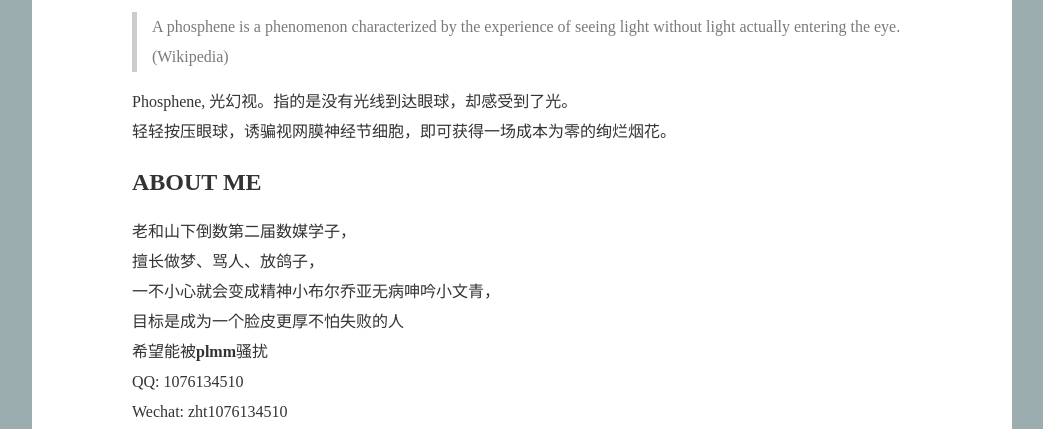
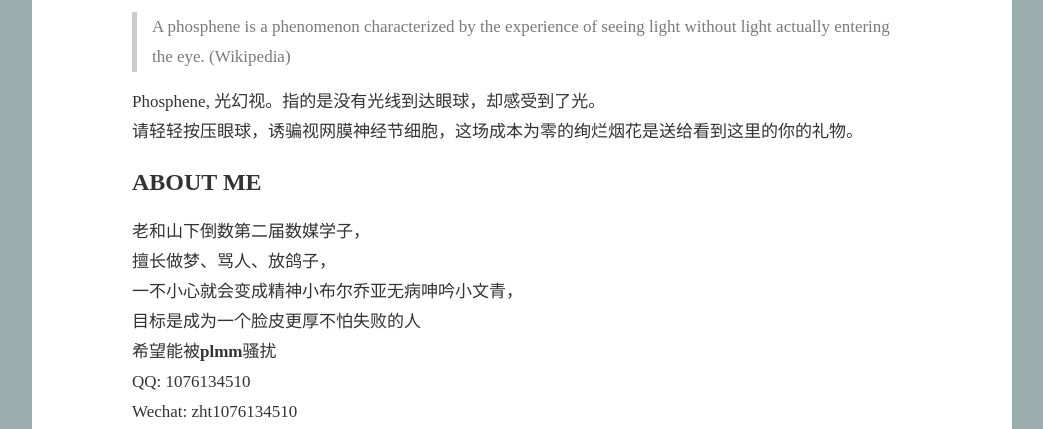
Before and after one commit to 13107FF/13107FF.github.io, a plain HTML site: page about/index.html in a window 1280 px wide. Shown: the part 364-793 px from the top of the page, without its empty margins (118-1161 px from the left). Drawn offline with nearby package versions, Linux system fonts and the light colour scheme; a web font is replaced by a local one.

Commit message:
Site updated: 2019-11-19 19:10:33

```diff
--- a/about/index.html
+++ b/about/index.html
@@ -5,14 +5,14 @@
 
   <title>about | PHOSPHENE</title>
   <meta name="viewport" content="width=device-width, initial-scale=1, maximum-scale=1">
-  <meta name="description" content="PHOSPHENE A phosphene is a phenomenon characterized by the experience of seeing light without light actually entering the eye.  (Wikipedia)  Phosphene, 光幻视。指的是没有光线到达眼球，却感受到了光。轻轻按压眼球，诱骗视网膜神经节细胞，即可获得一场成">
+  <meta name="description" content="PHOSPHENE A phosphene is a phenomenon characterized by the experience of seeing light without light actually entering the eye.  (Wikipedia)  Phosphene, 光幻视。指的是没有光线到达眼球，却感受到了光。请轻轻按压眼球，诱骗视网膜神经节细胞，这场成本为零">
 <meta property="og:type" content="website">
 <meta property="og:title" content="about">
 <meta property="og:url" content="http:&#x2F;&#x2F;yoursite.com&#x2F;about&#x2F;index.html">
 <meta property="og:site_name" content="PHOSPHENE">
-<meta property="og:description" content="PHOSPHENE A phosphene is a phenomenon characterized by the experience of seeing light without light actually entering the eye.  (Wikipedia)  Phosphene, 光幻视。指的是没有光线到达眼球，却感受到了光。轻轻按压眼球，诱骗视网膜神经节细胞，即可获得一场成">
+<meta property="og:description" content="PHOSPHENE A phosphene is a phenomenon characterized by the experience of seeing light without light actually entering the eye.  (Wikipedia)  Phosphene, 光幻视。指的是没有光线到达眼球，却感受到了光。请轻轻按压眼球，诱骗视网膜神经节细胞，这场成本为零">
 <meta property="og:locale" content="ch">
-<meta property="og:updated_time" content="2019-11-19T11:05:48.372Z">
+<meta property="og:updated_time" content="2019-11-19T11:10:18.592Z">
 <meta name="twitter:card" content="summary">
 
   <link rel="stylesheet" href="//cdn.bootcss.com/highlight.js/9.2.0/styles/github.min.css">
@@ -65,7 +65,7 @@
     <h3 id="PHOSPHENE"><a href="#PHOSPHENE" class="headerlink" title="PHOSPHENE"></a>PHOSPHENE</h3><blockquote>
 <p>A phosphene is a phenomenon characterized by the experience of seeing light without light actually entering the eye.  (Wikipedia)</p>
 </blockquote>
-<p>Phosphene, 光幻视。指的是没有光线到达眼球，却感受到了光。<br>轻轻按压眼球，诱骗视网膜神经节细胞，即可获得一场成本为零的绚烂烟花。</p>
+<p>Phosphene, 光幻视。指的是没有光线到达眼球，却感受到了光。<br>请轻轻按压眼球，诱骗视网膜神经节细胞，这场成本为零的绚烂烟花是送给看到这里的你的礼物。</p>
 <h3 id="ABOUT-ME"><a href="#ABOUT-ME" class="headerlink" title="ABOUT ME"></a>ABOUT ME</h3><p>老和山下倒数第二届数媒学子，<br>擅长做梦、骂人、放鸽子，<br>一不小心就会变成精神小布尔乔亚无病呻吟小文青，<br>目标是成为一个脸皮更厚不怕失败的人<br>希望能被<strong><em>plmm</em></strong>骚扰<br>QQ: 1076134510<br>Wechat: zht1076134510<br>E-mail: <a href="mailto:zhanght527@gmail.com" target="_blank" rel="noopener">zhanght527@gmail.com</a></p>
 
   </article>
--- a/css/index.css
+++ b/css/index.css
@@ -261,7 +261,7 @@ body {
       line-height: 40px;
       margin-bottom: 15px; }
     .article > .content p {
-      font-size: 16px;
+      font-size: 17px;
       line-height: 30px;
       margin-bottom: 15px; }
     .article > .content pre, .article > .content .highlight {
```
